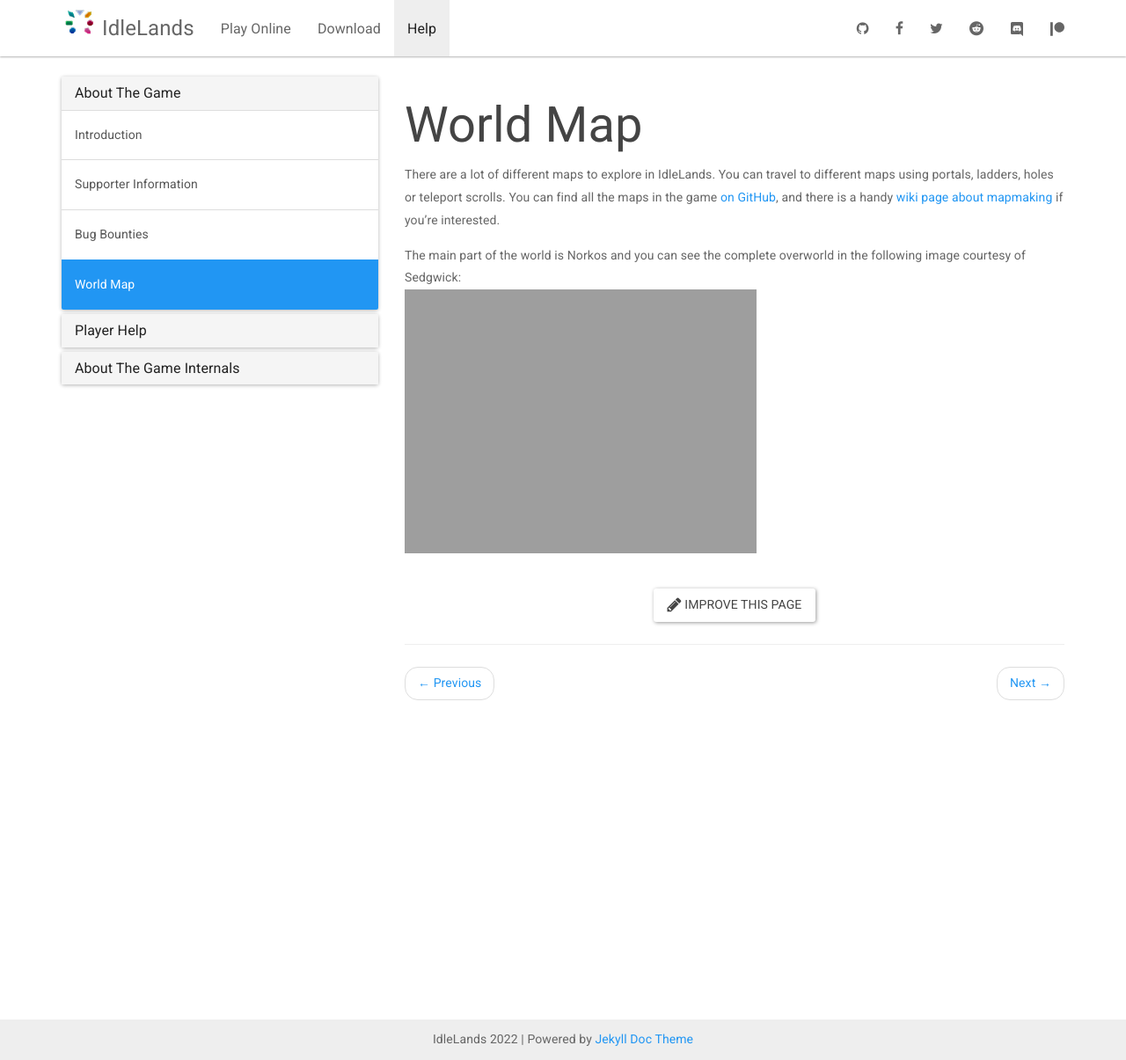
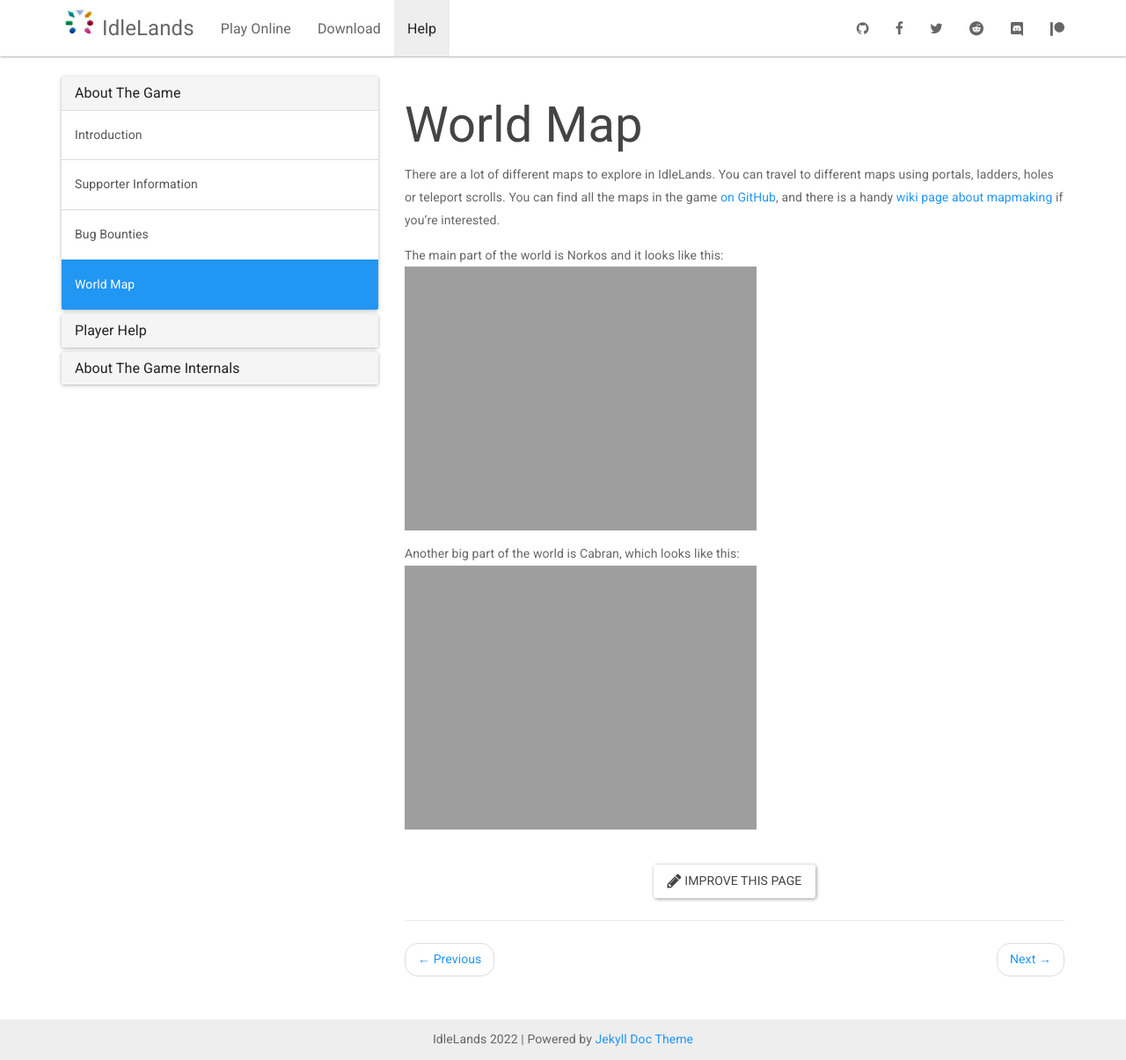
Before and after one commit to IdleLands/idlelands.github.io, a Jekyll site: the page built from _docs/help/world-map.md, in a window 1280 px wide and 1205 px high. Shown: the whole window at 88% size. Built offline with Jekyll 4.4.1, drawn with Linux system fonts in a browser that asks for light colours; nearby versions of some CDN libraries.

Commit message:
Display Cabran and new Norkos in world map page

```diff
--- a/_docs/help/world-map.md
+++ b/_docs/help/world-map.md
@@ -5,5 +5,8 @@ redirect_from: /docs/index.html
 ---
 There are a lot of different maps to explore in IdleLands. You can travel to different maps using portals, ladders, holes or teleport scrolls. You can find all the maps in the game [on GitHub](https://github.com/IdleLands/Maps), and there is a handy [wiki page about mapmaking](https://github.com/IdleLands/IdleLands/wiki/Mapmaking) if you're interested.
 
-The main part of the world is Norkos and you can see the complete overworld in the following image courtesy of Sedgwick:
-![Map of the Overworld](https://idle.land/img/OverWorldMap.png)
+The main part of the world is Norkos and it looks like this:
+![Map of the Norkos](https://idle.land/img/norkosmap.png)
+
+Another big part of the world is Cabran, which looks like this:
+![Map of the Cabran](https://idle.land/img/cabranmap.png)
```
